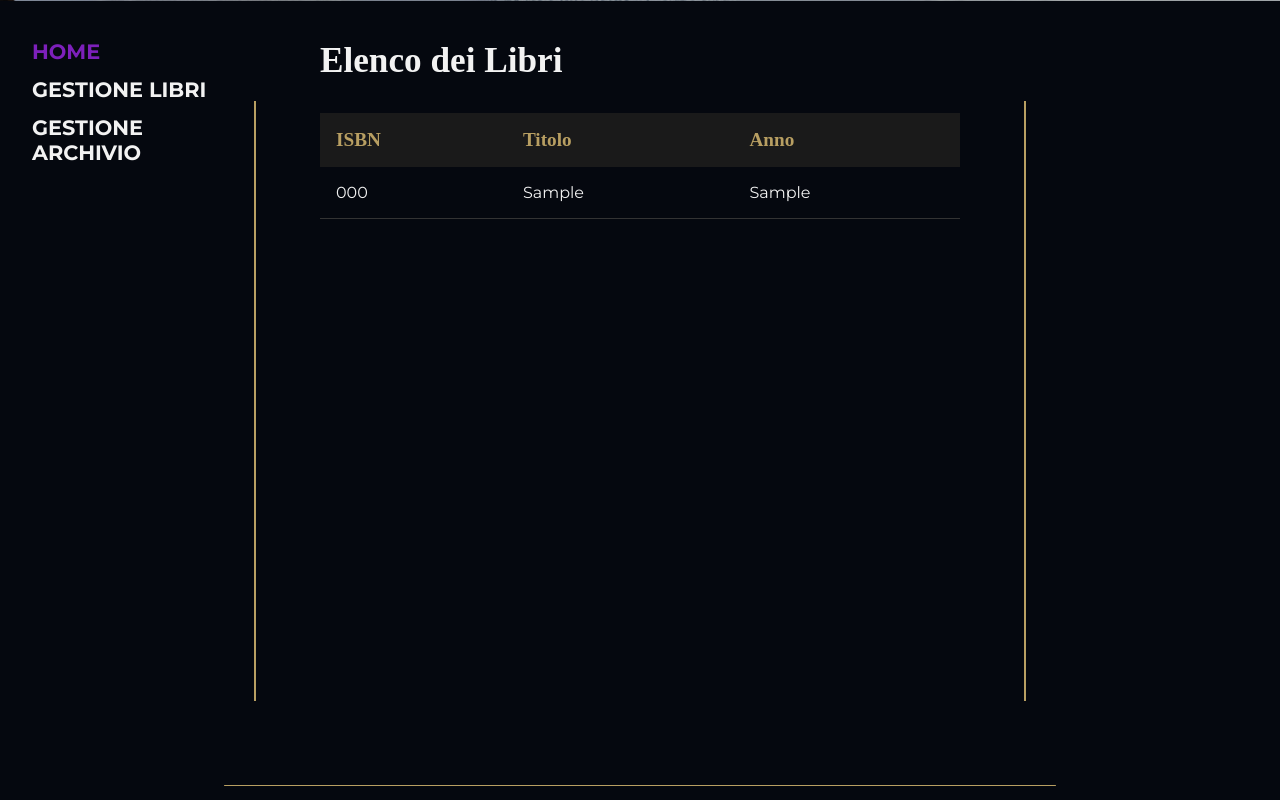
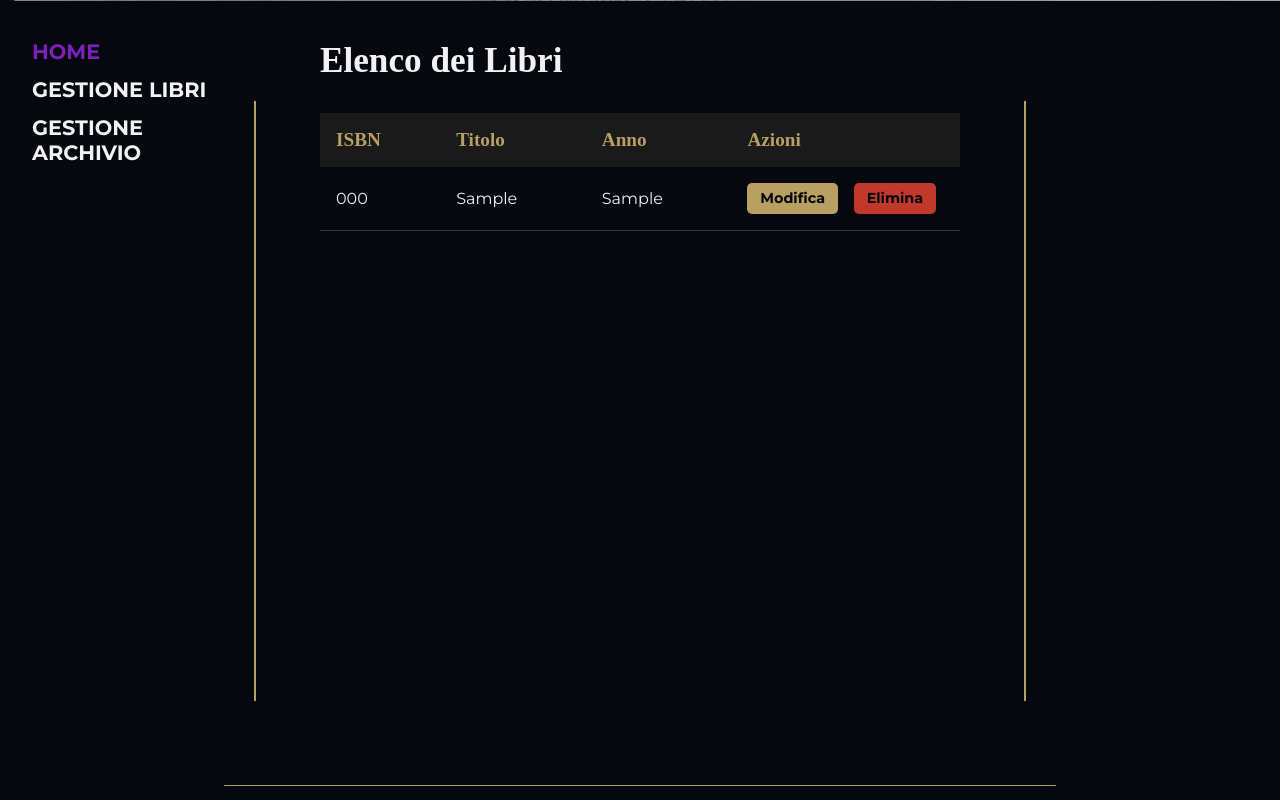
Before and after one commit to Erica3702/RicetteApparecchiateTrap, a PHP site: page /elenco_libri.php in a window 1280 px wide. Shown: the part 799-1599 px from the top of the page. Run offline with PHP 8.4, Linux system fonts and the light colour scheme; tables that the repository leaves empty or names only in its code hold one stand-in row (values such as "Sample post"); some web fonts are replaced.

Commit message:
implementazione delete

```diff
--- a/codice/elenco_libri.php
+++ b/codice/elenco_libri.php
@@ -1,18 +1,29 @@
 <?php
-// Includiamo i file di base per mantenere il layout della pagina
 include 'config.php';
 include 'header.php';
+
+// Determina l'azione in base al parametro GET nell'URL
+$pageTitle = "Elenco dei Libri"; // Titolo di default
+if (isset($_GET['action'])) {
+    if ($_GET['action'] == 'delete') {
+        $pageTitle = "Seleziona un Libro da Eliminare";
+    } elseif ($_GET['action'] == 'edit') {
+        $pageTitle = "Seleziona un Libro da Modificare";
+    }
+}
 ?>
 
 <?php include 'sidebar.php'; ?>
 
 <main class="content">
-    <h2>Elenco dei Libri</h2>
-
-    <?php
-    // Mostra un messaggio di successo se un'operazione è andata a buon fine
-    if (isset($_GET['status']) && $_GET['status'] == 'success') {
-        echo '<p class="success-message">Operazione completata con successo!</p>';
+    <h2><?php echo $pageTitle; ?></h2> <?php
+    // Gestione messaggi di successo
+    if (isset($_GET['status'])) {
+        if ($_GET['status'] == 'success') {
+            echo '<p class="success-message">Libro salvato con successo!</p>';
+        } elseif ($_GET['status'] == 'deleted') {
+            echo '<p class="success-message">Libro eliminato con successo!</p>';
+        }
     }
     ?>
 
@@ -22,37 +33,38 @@ include 'header.php';
                 <th>ISBN</th>
                 <th>Titolo</th>
                 <th>Anno</th>
+                <th>Azioni</th>
             </tr>
         </thead>
         <tbody>
             <?php
-            // 1. Prepara ed esegui la query per selezionare tutti i libri
             $sql = "SELECT codISBN, titolo, anno FROM Libro ORDER BY titolo ASC";
             $result = $conn->query($sql);
 
-            // 2. Controlla se ci sono risultati
             if ($result && $result->num_rows > 0) {
-                // 3. Itera sui risultati e stampa una riga per ogni libro
                 while ($row = $result->fetch_assoc()) {
                     echo "<tr>";
                     echo "<td>" . htmlspecialchars($row['codISBN']) . "</td>";
                     echo "<td>" . htmlspecialchars($row['titolo']) . "</td>";
                     echo "<td>" . htmlspecialchars($row['anno']) . "</td>";
+                    echo '<td class="actions">';
+                    echo '  <div class="button-container">'; // <-- Questo contenitore è fondamentale
+                    echo '      <a href="modifica_libro_form.php?id=' . urlencode($row['codISBN']) . '" class="button-edit">Modifica</a>';
+                    echo '      <a href="elimina_libro.php?id=' . urlencode($row['codISBN']) . '" class="button-delete" onclick="return confirm(\'Sei sicuro?\');">Elimina</a>';
+                    echo '  </div>';
+                    echo '</td>';
                     echo "</tr>";
                 }
             } else {
-                // Se non ci sono libri, mostra un messaggio (colspan="3" perché ora ci sono 3 colonne)
-                echo '<tr><td colspan="3">Nessun libro trovato nel database.</td></tr>';
+                echo '<tr><td colspan="4">Nessun libro trovato nel database.</td></tr>';
             }
             ?>
         </tbody>
     </table>
-
 </main>
 
 <aside class="right-column"></aside>
 
 <?php
-// Includi il footer per chiudere la pagina
 include 'footer.php';
 ?>
--- a/codice/header.php
+++ b/codice/header.php
@@ -5,8 +5,7 @@
     <meta name="viewport" content="width=device-width, initial-scale=1.0">
     <title>Ricette Apparecchiate</title>
 
-    <link rel="stylesheet" href="/style.css">
-
+    <link rel="stylesheet" href="/style.css?v=1.4">
     <link rel="preconnect" href="https://fonts.googleapis.com">
     <link rel="preconnect" href="https://fonts.gstatic.com" crossorigin>
     <link href="https://fonts.googleapis.com/css2?family=Chonburi&family=Montserrat:wght@400;700&family=Sorts+Mill+Goudy&display=swap" rel="stylesheet">
--- a/codice/sidebar.php
+++ b/codice/sidebar.php
@@ -7,10 +7,9 @@
                 <a href="#">GESTIONE LIBRI</a>
 
                 <ul class="submenu">
-                    <li><a href="crea_libro.php">CREA LIBRO</a></li>
-                    <li><a href="elenco_libri.php">VISUALIZZA LIBRI</a></li>
-                    <li><a href="#">ELIMINA LIBRO</a></li>
-                    <li><a href="#">MODIFICA LIBRO</a></li>
+                    <li><a href="crea_libro.php">NUOVO LIBRO</a></li>
+
+                    <li><a href="elenco_libri.php">GESTISCI LIBRI</a></li>
                 </ul>
 
             </li>
--- a/codice/style.css
+++ b/codice/style.css
@@ -253,6 +253,7 @@ body {
     background-color: #2a2a2a;    /* Evidenzia la riga */
 }
 
+
 /* Stile per la colonna delle azioni e i pulsanti */
 .table-crud .actions {
     width: 200px; /* Dà una larghezza fissa alla colonna dei pulsanti */
@@ -283,3 +284,26 @@ body {
     border-radius: 5px;
     margin-bottom: 1.5rem;
 }
+
+/* =================================== */
+/* NUOVO STILE PER I PULSANTI AZIONI   */
+/* =================================== */
+
+/* Contenitore Flexbox per allineare i pulsanti */
+.table-crud .actions .button-container {
+    display: flex;
+    justify-content: center; /* Centra i pulsanti */
+    align-items: center;
+    gap: 0.5rem; /* Spazio tra i pulsanti */
+}
+
+/* Stile specifico per i pulsanti dentro la tabella */
+.table-crud .actions a {
+    text-decoration: none;
+    padding: 0.4rem 0.8rem; /* Dimensioni ridotte */
+    border-radius: 5px;
+    font-weight: bold;
+    color: #05080f;
+    font-size: 0.9rem; /* Testo ridotto */
+    text-align: center;
+}
```
Also changed, not shown: codice/elimina_libro.php (added, +38 -0 lines).
